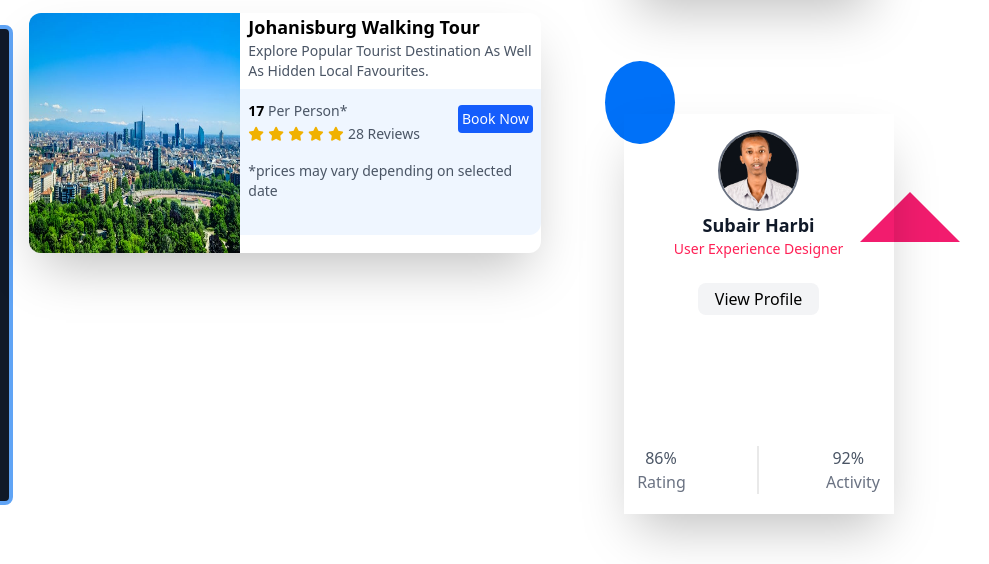
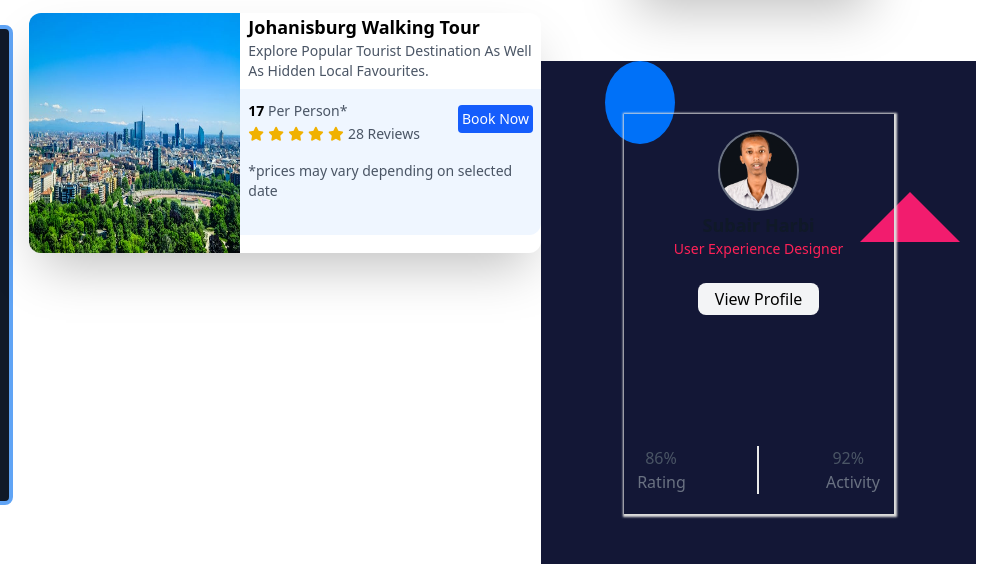
Before and after one commit to SubairMohamed/Cards-Design, a website: page src/index.html in a window 1280 px wide. Shown: the part 459-1023 px from the top of the page, 291-1280 px from the left. Drawn offline with Linux system fonts and the light colour scheme.

Commit message:
looking-stil-shadow

```diff
--- a/scss/main.scss
+++ b/scss/main.scss
@@ -84,12 +84,15 @@
 #vertical {
     width: 34vw;
     height: 65vh;
+    background: #131736;
 }
 
 #content-card-vartical {
     max-width: 62%;
     height: 50vh;
     margin: -11rem auto;
+    background: transparent;
+    box-shadow: 1px 1px 2px 2px gainsboro;
 }
 
 #content-card-vartical #card-header {
--- a/src/index.html
+++ b/src/index.html
@@ -112,7 +112,7 @@
           <div id="vertical">
             <div id="circle-one"></div>
             <div id="triangle"></div>
-            <div id="content-card-vartical" class="bg-transparent shadow-2xl">
+            <div id="content-card-vartical" class="">
               <div id="card-header" class="pt-4">
                <img class="rounded-full border-2 border-gray-500" src="/dist/CSS/main.CSS/imgs/My_Portofolio 2.png" alt="my-circle-img">
                <h3 class="font-bold capitalize text-lg text-center">subair harbi</h3>
```
Also changed, not shown: dist/CSS/main.CSS/main.css, 1 other file.
